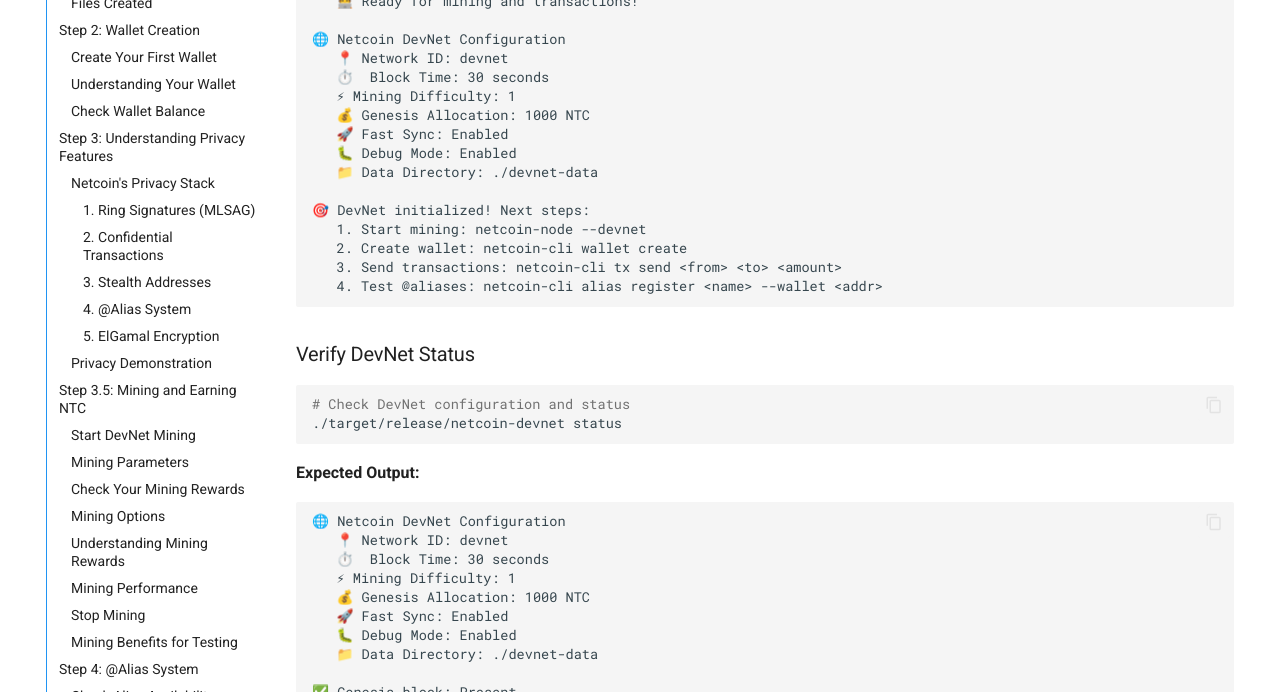
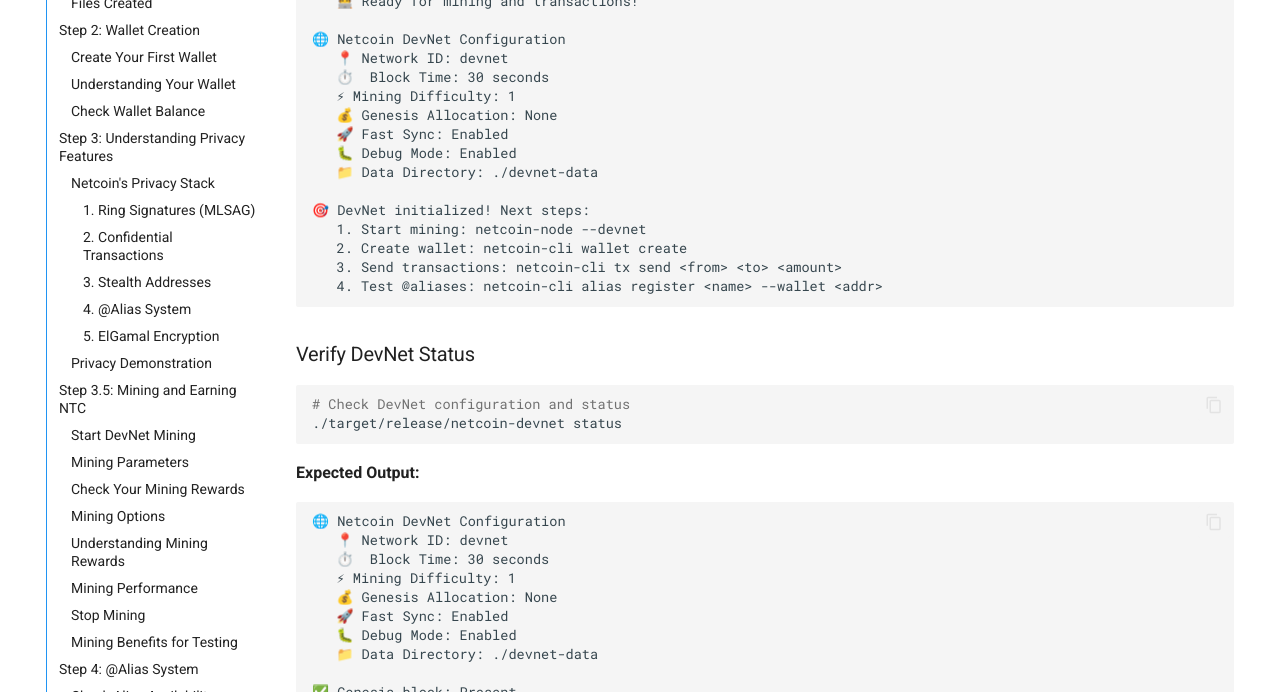
Before and after one commit to netcoin-ntc/netcoin-docs, an MkDocs documentation site: the page built from docs/devnet_guide.md, in a window 1280 px wide and 1400 px high, scrolled down 2333 px. Shown: the part 401-1093 px from the top of the window. Built offline with MkDocs 1.6.1 and Material for MkDocs 9.7.7, drawn with Linux system fonts in a browser that asks for light colours; comment, search, counter and statistics services are not loaded; some of the changed text lies outside the part shown.

Commit message:
docs: Remove genesis allocation from devnet guide for no pre-mined funds

```diff
--- a/docs/devnet_guide.md
+++ b/docs/devnet_guide.md
@@ -58,7 +58,7 @@ cd ../netcoin-core
 |-----------|-------------|---------------|---------|
 | Block Time | 30 seconds | 10 minutes | Rapid testing |
 | Mining Difficulty | 1 | Variable | Easy mining |
-| Genesis Allocation | 1000 NTC | 0 NTC | Testing funds |
+| Genesis Allocation | None | 0 NTC | No pre-mined funds |
 | Network ID | "devnet" | "mainnet" | Network isolation |
 | Fast Sync | Enabled | Disabled | Quick startup |
 
@@ -95,7 +95,7 @@ cd netcoin-ntc/netcoin-core
    📍 Network ID: devnet
    ⏱️  Block Time: 30 seconds
    ⚡ Mining Difficulty: 1
-   💰 Genesis Allocation: 1000 NTC
+   💰 Genesis Allocation: None
    🚀 Fast Sync: Enabled
    🐛 Debug Mode: Enabled
    📁 Data Directory: ./devnet-data
@@ -119,7 +119,7 @@ cd netcoin-ntc/netcoin-core
    📍 Network ID: devnet
    ⏱️  Block Time: 30 seconds
    ⚡ Mining Difficulty: 1
-   💰 Genesis Allocation: 1000 NTC
+   💰 Genesis Allocation: None
    🚀 Fast Sync: Enabled
    🐛 Debug Mode: Enabled
    📁 Data Directory: ./devnet-data
@@ -605,7 +605,7 @@ Privacy Statistics:
 |---------|--------|---------|
 | **Block Time** | 30 seconds | 10 minutes |
 | **Mining Difficulty** | 1 (very easy) | Variable (~10^12) |
-| **Genesis Allocation** | 1000 NTC | 0 NTC |
+| **Genesis Allocation** | None | 0 NTC |
 | **Network ID** | "devnet" | "mainnet" |
 | **Fast Sync** | Enabled | Disabled |
 | **Debug Logging** | Enabled | Disabled |
```
